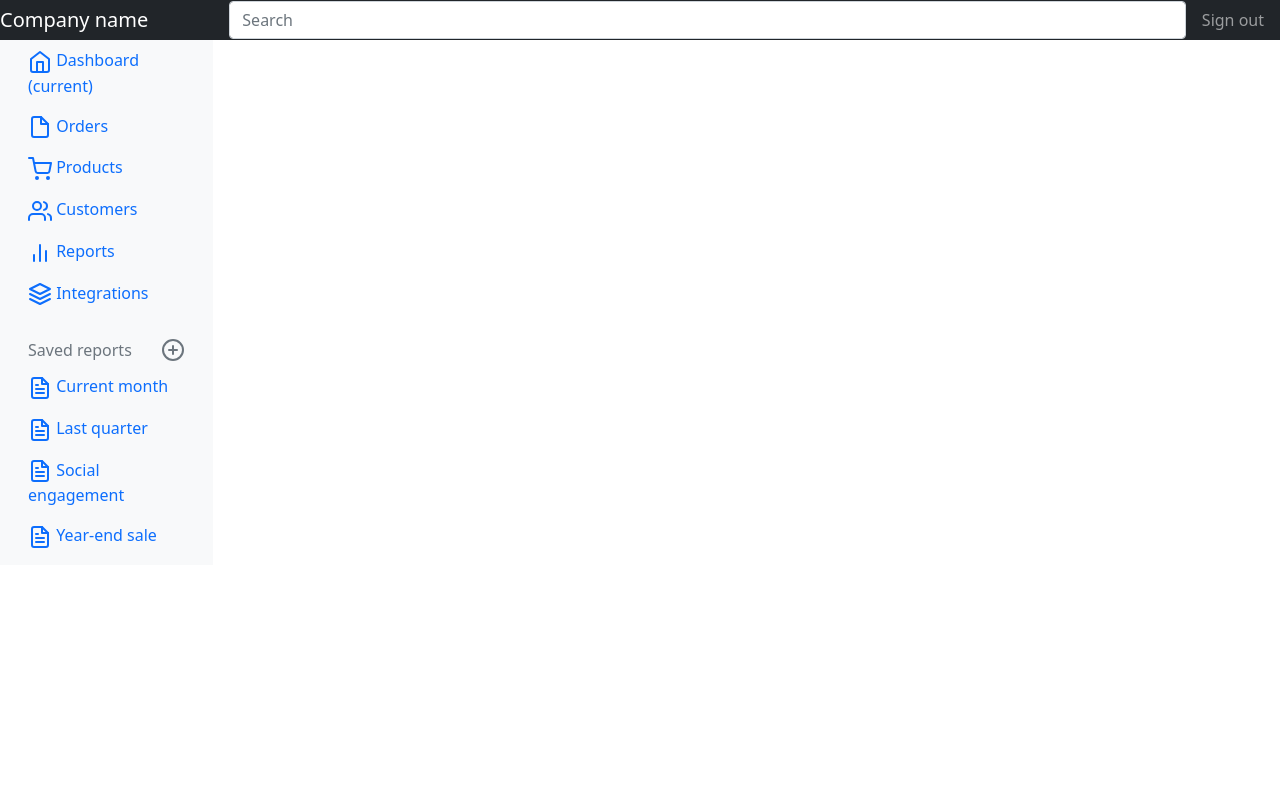
After one commit to FernandoVenuto/Nespera-3.0, a PHP site: page /teste.php in a window 1280 px wide. The commit adds this page. Run offline with PHP 8.4, Linux system fonts and the light colour scheme; some libraries are stand-ins or nearby versions.

Commit message:
Dashboard, new images and style css

```diff
--- a/login.php
+++ b/login.php
@@ -10,7 +10,7 @@
     <title>Nespera-Login</title>
 </head>
 
-<body>
+<body class="login">
     <main class="chome">
         <div class="container">
             <div class="row g-0 d-flex justify-content-md-center align-items-center vh-100">
--- a/nova-senha.php
+++ b/nova-senha.php
@@ -10,7 +10,7 @@
     <title>Nespera-Login</title>
 </head>
 
-<body>
+<body class="login">
     <main class="chome">
         <div class="container">
             <div class="row g-0 d-flex justify-content-md-center align-items-center vh-100">
--- a/recuperar-checked.php
+++ b/recuperar-checked.php
@@ -10,7 +10,7 @@
     <title>Nespera-Login</title>
 </head>
 
-<body>
+<body class="login">
     <main class="chome">
         <div class="container">
             <div class="row g-0 d-flex justify-content-md-center align-items-center vh-100">
--- a/recuperar-confirmado.php
+++ b/recuperar-confirmado.php
@@ -10,7 +10,7 @@
     <title>Nespera-Login</title>
 </head>
 
-<body>
+<body class="login">
     <main class="chome">
         <div class="container">
             <div class="row g-0 d-flex justify-content-md-center align-items-center vh-100">
--- a/recuperar-senha.php
+++ b/recuperar-senha.php
@@ -10,7 +10,7 @@
     <title>Nespera-Login</title>
 </head>
 
-<body>
+<body class="login">
     <main class="chome">
         <div class="container">
             <div class="row g-0 d-flex justify-content-md-center align-items-center vh-100">
--- /dev/null
+++ b/teste.php
@@ -0,0 +1,237 @@
+<head>
+    <meta charset="utf-8">
+    <meta name="viewport" content="width=device-width, initial-scale=1, shrink-to-fit=no">
+    <meta name="description" content="">
+    <meta name="author" content="">
+    <link rel="icon" href="/docs/4.0/assets/img/favicons/favicon.ico">
+
+    <title>Dashboard Template for Bootstrap</title>
+
+    <link rel="canonical" href="https://getbootstrap.com/docs/4.0/examples/dashboard/">
+
+    <!-- Bootstrap core CSS -->
+    <link href="css/bootstrap.min.css" rel="stylesheet">
+
+    <!-- Custom styles for this template -->
+    <link href="dashboard.css" rel="stylesheet">
+    <style type="text/css">
+        /* Chart.js */
+        @-webkit-keyframes chartjs-render-animation {
+            from {
+                opacity: 0.99
+            }
+
+            to {
+                opacity: 1
+            }
+        }
+
+        @keyframes chartjs-render-animation {
+            from {
+                opacity: 0.99
+            }
+
+            to {
+                opacity: 1
+            }
+        }
+
+        .chartjs-render-monitor {
+            -webkit-animation: chartjs-render-animation 0.001s;
+            animation: chartjs-render-animation 0.001s;
+        }
+    </style>
+</head>
+
+<body cz-shortcut-listen="true">
+    <nav class="navbar navbar-dark sticky-top bg-dark flex-md-nowrap p-0">
+        <a class="navbar-brand col-sm-3 col-md-2 mr-0" href="#">Company name</a>
+        <input class="form-control form-control-dark w-100" type="text" placeholder="Search" aria-label="Search">
+        <ul class="navbar-nav px-3">
+            <li class="nav-item text-nowrap">
+                <a class="nav-link" href="#">Sign out</a>
+            </li>
+        </ul>
+    </nav>
+
+    <div class="container-fluid">
+        <div class="row">
+            <nav class="col-md-2 d-none d-md-block bg-light sidebar">
+                <div class="sidebar-sticky">
+                    <ul class="nav flex-column">
+                        <li class="nav-item">
+                            <a class="nav-link active" href="#">
+                                <svg xmlns="http://www.w3.org/2000/svg" width="24" height="24" viewBox="0 0 24 24" fill="none" stroke="currentColor" stroke-width="2" stroke-linecap="round" stroke-linejoin="round" class="feather feather-home">
+                                    <path d="M3 9l9-7 9 7v11a2 2 0 0 1-2 2H5a2 2 0 0 1-2-2z"></path>
+                                    <polyline points="9 22 9 12 15 12 15 22"></polyline>
+                                </svg>
+                                Dashboard <span class="sr-only">(current)</span>
+                            </a>
+                        </li>
+                        <li class="nav-item">
+                            <a class="nav-link" href="#">
+                                <svg xmlns="http://www.w3.org/2000/svg" width="24" height="24" viewBox="0 0 24 24" fill="none" stroke="currentColor" stroke-width="2" stroke-linecap="round" stroke-linejoin="round" class="feather feather-file">
+                                    <path d="M13 2H6a2 2 0 0 0-2 2v16a2 2 0 0 0 2 2h12a2 2 0 0 0 2-2V9z"></path>
+                                    <polyline points="13 2 13 9 20 9"></polyline>
+                                </svg>
+                                Orders
+                            </a>
+                        </li>
+                        <li class="nav-item">
+                            <a class="nav-link" href="#">
+                                <svg xmlns="http://www.w3.org/2000/svg" width="24" height="24" viewBox="0 0 24 24" fill="none" stroke="currentColor" stroke-width="2" stroke-linecap="round" stroke-linejoin="round" class="feather feather-shopping-cart">
+                                    <circle cx="9" cy="21" r="1"></circle>
+                                    <circle cx="20" cy="21" r="1"></circle>
+                                    <path d="M1 1h4l2.68 13.39a2 2 0 0 0 2 1.61h9.72a2 2 0 0 0 2-1.61L23 6H6"></path>
+                                </svg>
+                                Products
+                            </a>
+                        </li>
+                        <li class="nav-item">
+                            <a class="nav-link" href="#">
+                                <svg xmlns="http://www.w3.org/2000/svg" width="24" height="24" viewBox="0 0 24 24" fill="none" stroke="currentColor" stroke-width="2" stroke-linecap="round" stroke-linejoin="round" class="feather feather-users">
+                                    <path d="M17 21v-2a4 4 0 0 0-4-4H5a4 4 0 0 0-4 4v2"></path>
+                                    <circle cx="9" cy="7" r="4"></circle>
+                                    <path d="M23 21v-2a4 4 0 0 0-3-3.87"></path>
+                                    <path d="M16 3.13a4 4 0 0 1 0 7.75"></path>
+                                </svg>
+                                Customers
+                            </a>
+                        </li>
+                        <li class="nav-item">
+                            <a class="nav-link" href="#">
+                                <svg xmlns="http://www.w3.org/2000/svg" width="24" height="24" viewBox="0 0 24 24" fill="none" stroke="currentColor" stroke-width="2" stroke-linecap="round" stroke-linejoin="round" class="feather feather-bar-chart-2">
+                                    <line x1="18" y1="20" x2="18" y2="10"></line>
+                                    <line x1="12" y1="20" x2="12" y2="4"></line>
+                                    <line x1="6" y1="20" x2="6" y2="14"></line>
+                                </svg>
+                                Reports
+                            </a>
+                        </li>
+                        <li class="nav-item">
+                            <a class="nav-link" href="#">
+                                <svg xmlns="http://www.w3.org/2000/svg" width="24" height="24" viewBox="0 0 24 24" fill="none" stroke="currentColor" stroke-width="2" stroke-linecap="round" stroke-linejoin="round" class="feather feather-layers">
+                                    <polygon points="12 2 2 7 12 12 22 7 12 2"></polygon>
+                                    <polyline points="2 17 12 22 22 17"></polyline>
+                                    <polyline points="2 12 12 17 22 12"></polyline>
+                                </svg>
+                                Integrations
+                            </a>
+                        </li>
+                    </ul>
+
+                    <h6 class="sidebar-heading d-flex justify-content-between align-items-center px-3 mt-4 mb-1 text-muted">
+                        <span>Saved reports</span>
+                        <a class="d-flex align-items-center text-muted" href="#">
+                            <svg xmlns="http://www.w3.org/2000/svg" width="24" height="24" viewBox="0 0 24 24" fill="none" stroke="currentColor" stroke-width="2" stroke-linecap="round" stroke-linejoin="round" class="feather feather-plus-circle">
+                                <circle cx="12" cy="12" r="10"></circle>
+                                <line x1="12" y1="8" x2="12" y2="16"></line>
+                                <line x1="8" y1="12" x2="16" y2="12"></line>
+                            </svg>
+                        </a>
+                    </h6>
+                    <ul class="nav flex-column mb-2">
+                        <li class="nav-item">
+                            <a class="nav-link" href="#">
+                                <svg xmlns="http://www.w3.org/2000/svg" width="24" height="24" viewBox="0 0 24 24" fill="none" stroke="currentColor" stroke-width="2" stroke-linecap="round" stroke-linejoin="round" class="feather feather-file-text">
+                                    <path d="M14 2H6a2 2 0 0 0-2 2v16a2 2 0 0 0 2 2h12a2 2 0 0 0 2-2V8z"></path>
+                                    <polyline points="14 2 14 8 20 8"></polyline>
+                                    <line x1="16" y1="13" x2="8" y2="13"></line>
+                                    <line x1="16" y1="17" x2="8" y2="17"></line>
+                                    <polyline points="10 9 9 9 8 9"></polyline>
+                                </svg>
+                                Current month
+                            </a>
+                        </li>
+                        <li class="nav-item">
+                            <a class="nav-link" href="#">
+                                <svg xmlns="http://www.w3.org/2000/svg" width="24" height="24" viewBox="0 0 24 24" fill="none" stroke="currentColor" stroke-width="2" stroke-linecap="round" stroke-linejoin="round" class="feather feather-file-text">
+                                    <path d="M14 2H6a2 2 0 0 0-2 2v16a2 2 0 0 0 2 2h12a2 2 0 0 0 2-2V8z"></path>
+                                    <polyline points="14 2 14 8 20 8"></polyline>
+                                    <line x1="16" y1="13" x2="8" y2="13"></line>
+                                    <line x1="16" y1="17" x2="8" y2="17"></line>
+                                    <polyline points="10 9 9 9 8 9"></polyline>
+                                </svg>
+                                Last quarter
+                            </a>
+                        </li>
+                        <li class="nav-item">
+                            <a class="nav-link" href="#">
+                                <svg xmlns="http://www.w3.org/2000/svg" width="24" height="24" viewBox="0 0 24 24" fill="none" stroke="currentColor" stroke-width="2" stroke-linecap="round" stroke-linejoin="round" class="feather feather-file-text">
+                                    <path d="M14 2H6a2 2 0 0 0-2 2v16a2 2 0 0 0 2 2h12a2 2 0 0 0 2-2V8z"></path>
+                                    <polyline points="14 2 14 8 20 8"></polyline>
+                                    <line x1="16" y1="13" x2="8" y2="13"></line>
+                                    <line x1="16" y1="17" x2="8" y2="17"></line>
+                                    <polyline points="10 9 9 9 8 9"></polyline>
+                                </svg>
+                                Social engagement
+                            </a>
+                        </li>
+                        <li class="nav-item">
+                            <a class="nav-link" href="#">
+                                <svg xmlns="http://www.w3.org/2000/svg" width="24" height="24" viewBox="0 0 24 24" fill="none" stroke="currentColor" stroke-width="2" stroke-linecap="round" stroke-linejoin="round" class="feather feather-file-text">
+                                    <path d="M14 2H6a2 2 0 0 0-2 2v16a2 2 0 0 0 2 2h12a2 2 0 0 0 2-2V8z"></path>
+                                    <polyline points="14 2 14 8 20 8"></polyline>
+                                    <line x1="16" y1="13" x2="8" y2="13"></line>
+                                    <line x1="16" y1="17" x2="8" y2="17"></line>
+                                    <polyline points="10 9 9 9 8 9"></polyline>
+                                </svg>
+                                Year-end sale
+                            </a>
+                        </li>
+                    </ul>
+                </div>
+            </nav>
+        </div>
+    </div>
+
+    <!-- Bootstrap core JavaScript
+    ================================================== -->
+    <!-- Placed at the end of the document so the pages load faster -->
+    <script src="https://code.jquery.com/jquery-3.2.1.slim.min.js" integrity="sha384-KJ3o2DKtIkvYIK3UENzmM7KCkRr/rE9/Qpg6aAZGJwFDMVNA/GpGFF93hXpG5KkN" crossorigin="anonymous"></script>
+    <script>
+        window.jQuery || document.write('<script src="../../assets/js/vendor/jquery-slim.min.js"><\/script>')
+    </script>
+    <script src="../../assets/js/vendor/popper.min.js"></script>
+    <script src="../../dist/js/bootstrap.min.js"></script>
+
+    <!-- Icons -->
+    <script src="https://unpkg.com/feather-icons/dist/feather.min.js"></script>
+    <script>
+        feather.replace()
+    </script>
+
+    <!-- Graphs -->
+    <script src="https://cdn.jsdelivr.net/npm/chart.js@2.7.1/dist/Chart.min.js"></script>
+    <script>
+        var ctx = document.getElementById("myChart");
+        var myChart = new Chart(ctx, {
+            type: 'line',
+            data: {
+                labels: ["Sunday", "Monday", "Tuesday", "Wednesday", "Thursday", "Friday", "Saturday"],
+                datasets: [{
+                    data: [15339, 21345, 18483, 24003, 23489, 24092, 12034],
+                    lineTension: 0,
+                    backgroundColor: 'transparent',
+                    borderColor: '#007bff',
+                    borderWidth: 4,
+                    pointBackgroundColor: '#007bff'
+                }]
+            },
+            options: {
+                scales: {
+                    yAxes: [{
+                        ticks: {
+                            beginAtZero: false
+                        }
+                    }]
+                },
+                legend: {
+                    display: false,
+                }
+            }
+        });
+    </script>
+
+
+</body>
```
Also changed, not shown: css/style.css (+143 -2 lines), index.php (+75 -2 lines), imagens/book-reader-solid.svg (added), imagens/cogs-solid.svg (added), imagens/dmie.png (added), imagens/mail-bulk-solid.svg (added), imagens/nav-config.webp (added), imagens/nav-consult.webp (added), imagens/nav-service.webp (added), imagens/nav-sign-out.webp (added), imagens/sign-out-alt-solid.svg (added), imagens/userwhite.png (added).
